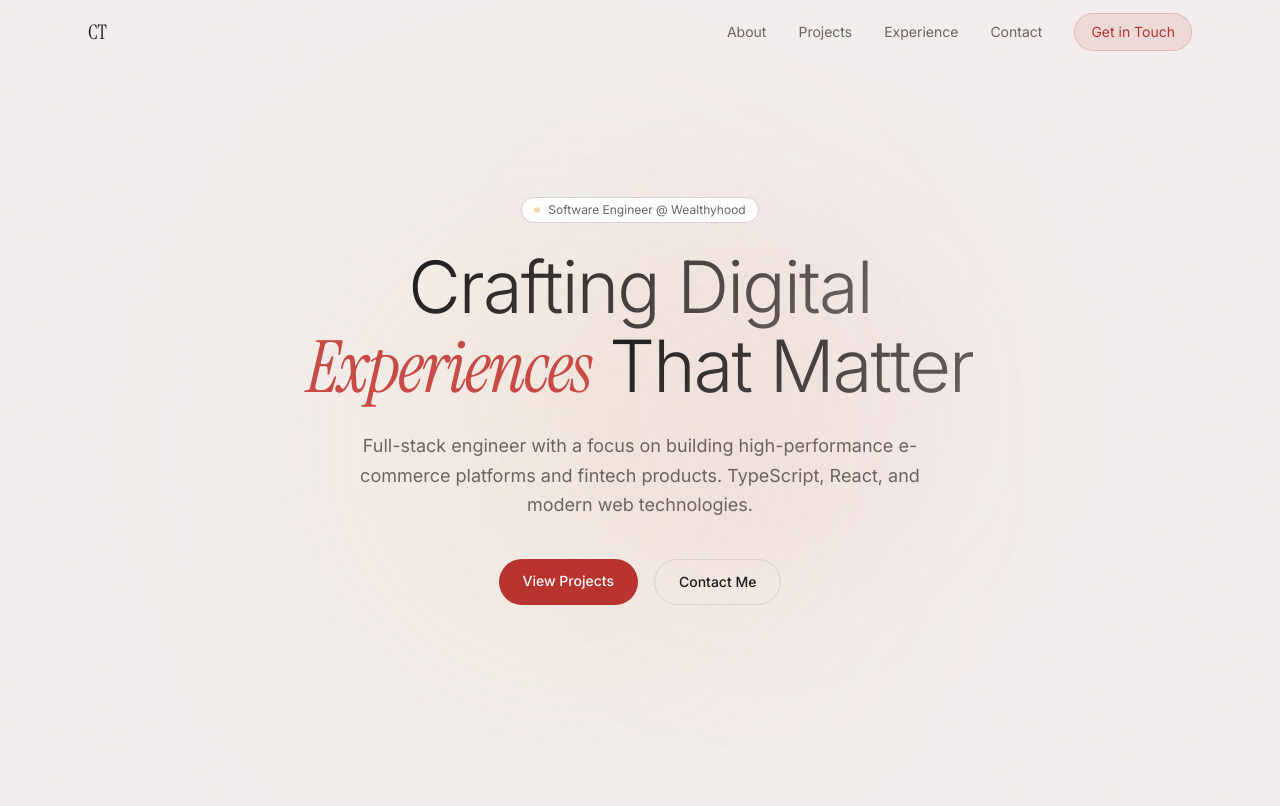
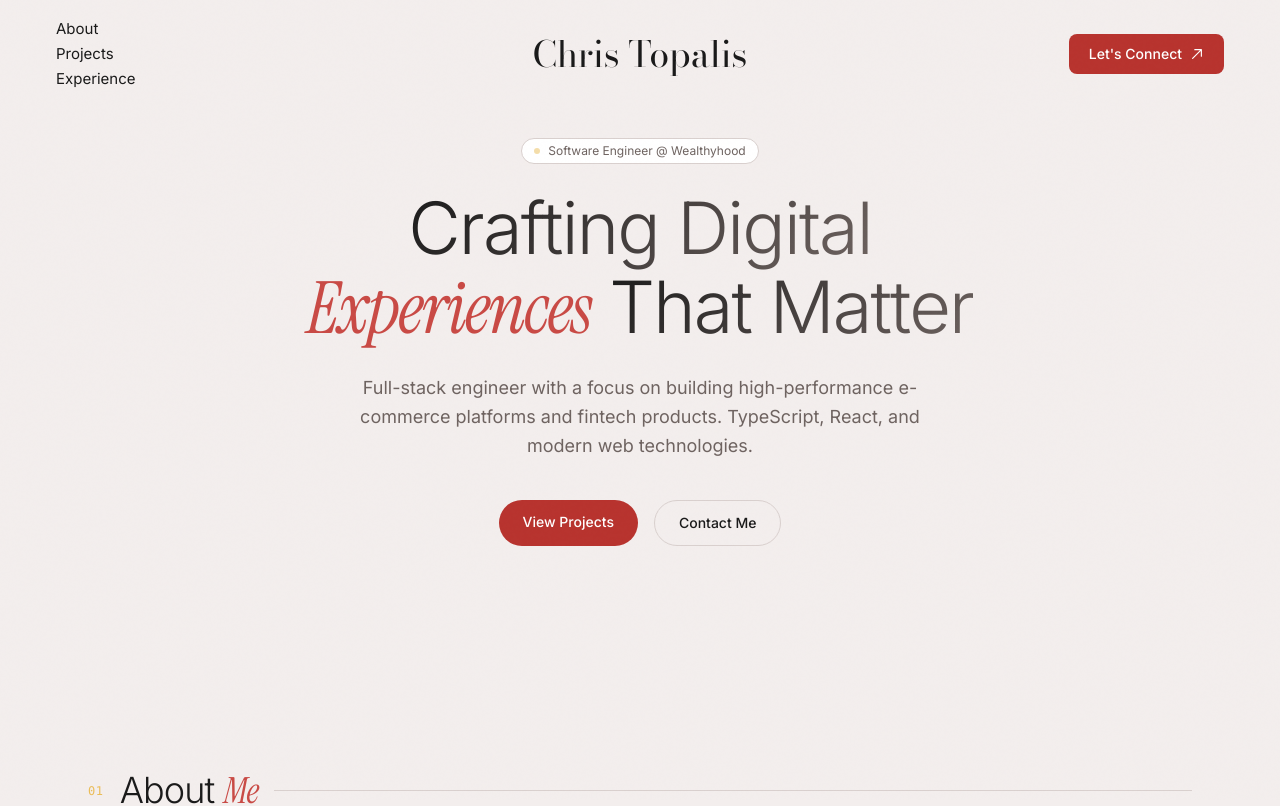
Before and after one commit to Christopgr/chrisfolio, a Next.js app: page / in a window 1280 px wide. Shown: the top 806 px of the page. Built offline with nearby package versions, Linux system fonts and the light colour scheme.

Commit message:
Redesign header to Griflan-style 3-col grid layout with Bodoni Moda logo
Non-sticky header with left nav links (underline hover), centered logo,
right CTA. Remove gradient orbs, reduce top padding, use Bodoni Moda
for logo font, update color balance across sections.

```diff
--- a/app/globals.css
+++ b/app/globals.css
@@ -1,4 +1,4 @@
-@import url('https://fonts.googleapis.com/css2?family=Inter:wght@300;400;500;600;700&family=Instrument+Serif:ital@0;1&display=swap');
+@import url('https://fonts.googleapis.com/css2?family=Inter:wght@300;400;500;600;700&family=Instrument+Serif:ital@0;1&family=Bodoni+Moda:opsz,wght@6..96,400..900&display=swap');
 
 @import "tailwindcss";
 
@@ -17,6 +17,7 @@
 
   --font-sans: "Inter", system-ui, sans-serif;
   --font-display: "Instrument Serif", Georgia, serif;
+  --font-logo: "Bodoni Moda", Georgia, serif;
 
   --animate-fade-up: fadeUp 0.6s ease forwards;
   --animate-fade-in: fadeIn 0.5s ease forwards;
--- a/components/Footer.tsx
+++ b/components/Footer.tsx
@@ -2,7 +2,7 @@ export default function Footer() {
   return (
     <footer className="py-8 border-t border-border">
       <div className="max-w-6xl mx-auto px-6 flex flex-col sm:flex-row items-center justify-between gap-4">
-        <span className="font-display text-lg text-subtle">CT</span>
+        <span className="font-logo text-xl text-subtle">CT</span>
         <p className="text-xs text-muted">
           &copy; {new Date().getFullYear()} Chris Topalis. All rights reserved.
         </p>
--- a/components/Header.tsx
+++ b/components/Header.tsx
@@ -1,110 +1,134 @@
 "use client";
 
-import { useState, useEffect } from "react";
+import { useState } from "react";
 import { motion, AnimatePresence } from "framer-motion";
 
 const navLinks = [
   { label: "About", href: "#about" },
   { label: "Projects", href: "#projects" },
   { label: "Experience", href: "#experience" },
-  { label: "Contact", href: "#contact" },
 ];
 
 export default function Header() {
-  const [scrolled, setScrolled] = useState(false);
   const [menuOpen, setMenuOpen] = useState(false);
 
-  useEffect(() => {
-    const handleScroll = () => setScrolled(window.scrollY > 40);
-    window.addEventListener("scroll", handleScroll, { passive: true });
-    return () => window.removeEventListener("scroll", handleScroll);
-  }, []);
-
   return (
-    <header
-      className={`fixed top-0 left-0 right-0 z-40 transition-all duration-300 ${
-        scrolled
-          ? "bg-bg/80 backdrop-blur-xl border-b border-border"
-          : "bg-transparent"
-      }`}
-    >
-      <div className="max-w-6xl mx-auto px-6 h-16 flex items-center justify-between">
-        <a
-          href="#"
-          className="font-display text-xl text-text hover:text-accent transition-colors"
-        >
-          CT
-        </a>
-
-        {/* Desktop nav */}
-        <nav className="hidden md:flex items-center gap-8">
+    <header className="relative z-40">
+      <div className="px-5 sm:px-14 pt-3 sm:pt-5">
+        <div className="hidden md:grid grid-cols-3 items-center">
+          {/* Left: nav links stacked vertically */}
+          <div className="flex flex-col items-start gap-1.5">
             {navLinks.map((link) => (
               <a
                 key={link.href}
                 href={link.href}
-              className="text-sm text-subtle hover:text-text transition-colors duration-200"
+                className="group relative text-[15px] leading-tight text-text inline-flex"
               >
+                <span className="relative">
                   {link.label}
+                  <span className="absolute left-0 -bottom-px w-full h-px bg-text origin-left scale-x-0 group-hover:scale-x-100 transition-transform duration-300 ease-out" />
+                </span>
               </a>
             ))}
+          </div>
+
+          {/* Center: logo */}
           <a
-            href="mailto:ctopalis@gmail.com"
-            className="text-sm px-4 py-2 rounded-full bg-accent/10 text-accent border border-accent/20 hover:bg-accent/20 transition-all duration-200"
+            href="#"
+            className="font-logo text-3xl sm:text-4xl text-text hover:opacity-70 transition-opacity justify-self-center whitespace-nowrap"
           >
-            Get in Touch
+            Chris Topalis
           </a>
-        </nav>
 
-        {/* Mobile menu button */}
+          {/* Right: CTA button */}
+          <div className="flex items-center justify-end">
+            <a
+              href="#contact"
+              className="group relative inline-flex items-center gap-2 px-5 py-2.5 bg-accent text-white text-sm font-medium rounded-lg overflow-hidden transition-all duration-300 hover:bg-accent-dim"
+            >
+              <span className="relative z-10">Let&apos;s Connect</span>
+              <svg
+                className="relative z-10 w-3.5 h-3.5 transition-transform duration-300 group-hover:translate-x-0.5"
+                fill="none"
+                viewBox="0 0 24 24"
+                stroke="currentColor"
+                strokeWidth={2}
+              >
+                <path
+                  strokeLinecap="round"
+                  strokeLinejoin="round"
+                  d="M4.5 19.5l15-15m0 0H8.25m11.25 0v11.25"
+                />
+              </svg>
+            </a>
+          </div>
+        </div>
+
+        {/* Mobile header */}
+        <div className="flex md:hidden items-center justify-between">
+          <a
+            href="#"
+            className="font-logo text-2xl text-text"
+          >
+            Chris Topalis
+          </a>
           <button
             onClick={() => setMenuOpen(!menuOpen)}
-          className="md:hidden flex flex-col gap-1.5 p-2"
+            className="flex flex-col justify-center items-center w-10 h-10 gap-1.5 relative z-50"
             aria-label="Toggle menu"
           >
             <span
-            className={`block w-5 h-px bg-text transition-all duration-200 ${
-              menuOpen ? "rotate-45 translate-y-[3.5px]" : ""
+              className={`block w-5 h-[1.5px] bg-text transition-all duration-300 ${
+                menuOpen ? "rotate-45 translate-y-[4.5px]" : ""
               }`}
             />
             <span
-            className={`block w-5 h-px bg-text transition-all duration-200 ${
+              className={`block w-5 h-[1.5px] bg-text transition-all duration-300 ${
                 menuOpen ? "opacity-0" : ""
               }`}
             />
             <span
-            className={`block w-5 h-px bg-text transition-all duration-200 ${
-              menuOpen ? "-rotate-45 -translate-y-[3.5px]" : ""
+              className={`block w-5 h-[1.5px] bg-text transition-all duration-300 ${
+                menuOpen ? "-rotate-45 -translate-y-[4.5px]" : ""
               }`}
             />
           </button>
         </div>
+      </div>
 
-      {/* Mobile menu */}
+      {/* Mobile menu - full screen overlay */}
       <AnimatePresence>
         {menuOpen && (
           <motion.div
-            initial={{ opacity: 0, height: 0 }}
-            animate={{ opacity: 1, height: "auto" }}
-            exit={{ opacity: 0, height: 0 }}
-            className="md:hidden bg-bg/95 backdrop-blur-xl border-b border-border overflow-hidden"
+            initial={{ opacity: 0 }}
+            animate={{ opacity: 1 }}
+            exit={{ opacity: 0 }}
+            transition={{ duration: 0.3 }}
+            className="md:hidden fixed inset-0 bg-bg z-40 flex flex-col justify-center items-center"
           >
-            <nav className="flex flex-col px-6 py-4 gap-4">
-              {navLinks.map((link) => (
-                <a
+            <nav className="flex flex-col items-center gap-6">
+              {navLinks.map((link, i) => (
+                <motion.a
                   key={link.href}
                   href={link.href}
                   onClick={() => setMenuOpen(false)}
-                  className="text-sm text-subtle hover:text-text transition-colors"
+                  initial={{ opacity: 0, y: 20 }}
+                  animate={{ opacity: 1, y: 0 }}
+                  transition={{ delay: i * 0.05, duration: 0.3 }}
+                  className="text-2xl text-text font-light"
                 >
                   {link.label}
-                </a>
+                </motion.a>
               ))}
-              <a
-                href="mailto:ctopalis@gmail.com"
-                className="text-sm px-4 py-2 rounded-full bg-accent/10 text-accent border border-accent/20 w-fit"
+              <motion.a
+                href="#contact"
+                initial={{ opacity: 0, y: 20 }}
+                animate={{ opacity: 1, y: 0 }}
+                transition={{ delay: 0.2, duration: 0.3 }}
+                className="mt-4 px-6 py-3 bg-accent text-white text-sm font-medium rounded-lg"
               >
-                Get in Touch
-              </a>
+                Let&apos;s Connect
+              </motion.a>
             </nav>
           </motion.div>
         )}
--- a/components/Hero.tsx
+++ b/components/Hero.tsx
@@ -4,14 +4,8 @@ import { motion } from "framer-motion";
 
 export default function Hero() {
   return (
-    <section className="relative min-h-screen flex items-center justify-center overflow-hidden">
-      {/* Background gradient orbs */}
-      <div className="absolute inset-0 overflow-hidden">
-        <div className="absolute top-1/4 left-1/4 w-[500px] h-[500px] rounded-full bg-gold/[0.08] blur-[120px]" />
-        <div className="absolute bottom-1/4 right-1/4 w-[400px] h-[400px] rounded-full bg-accent/[0.05] blur-[100px]" />
-      </div>
-
-      <div className="relative z-10 max-w-4xl mx-auto px-6 text-center">
+    <section className="relative flex items-center justify-center pt-8 sm:pt-12 pb-16 sm:pb-24">
+      <div className="max-w-4xl mx-auto px-6 text-center">
         <motion.div
           initial={{ opacity: 0, y: 20 }}
           animate={{ opacity: 1, y: 0 }}
```
Lines whose indentation alone changed are shown as unchanged.
